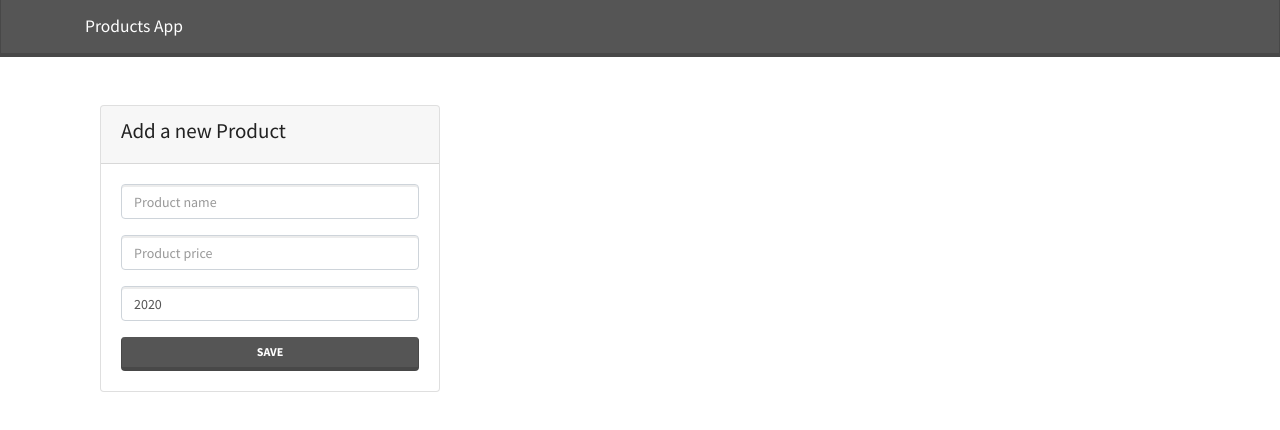
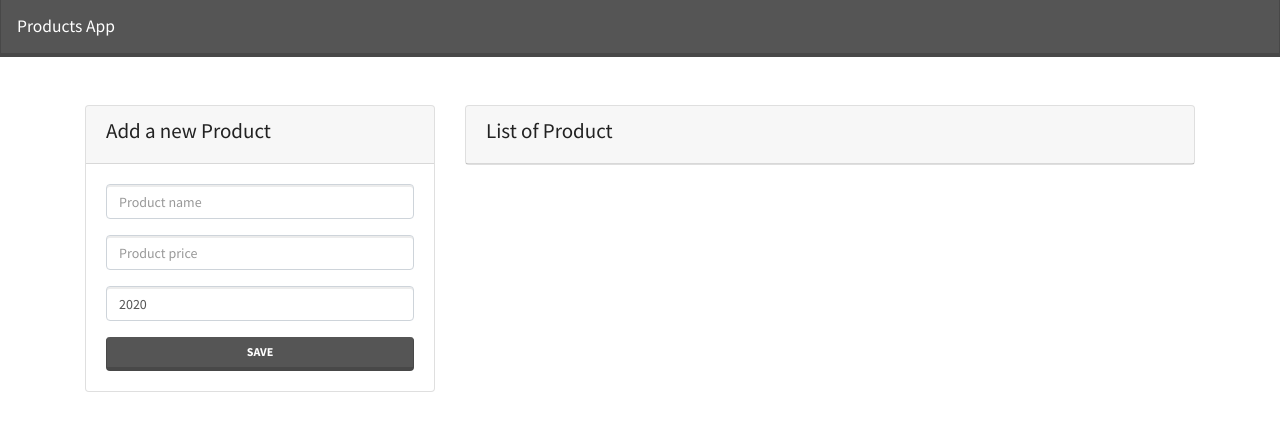
Before and after one commit to EliasMoura2/basic-poo-productapp, a website: page index.html in a window 1280 px wide. Drawn offline with nearby package versions, Linux system fonts and the light colour scheme.

Commit message:
modificando la vista de la app

```diff
--- a/index.html
+++ b/index.html
@@ -13,14 +13,12 @@
   <body>
     <!-- NAVIGATION -->
     <nav class="navbar navbar-dark bg-dark">
-      <div class="container">
         <a class="navbar-brand" href="/"> Products App</a>
-      </div>
     </nav>
 
     <div class="container">
       <!-- APPLICATION -->
-      <div id="App" class="rwo pt-5">
+      <div id="App" class="row pt-5">
         <div class="col-md-4">
           <div class="card">
             <div class="card-header">
@@ -58,7 +56,17 @@
             </form>
           </div>
         </div>
-        <div id="product-list" class="col-md-8"></div>
+        <div id="product-list" class="col-md-8">
+          <div class="card">
+            <div class="card-header">
+              <h4>List of Product</h4>
+            </div>
+            <div class="list">
+
+            </div>
+          </div>
+
+        </div>
       </div>
     </div>
     <script src="app.js"></script>
```
